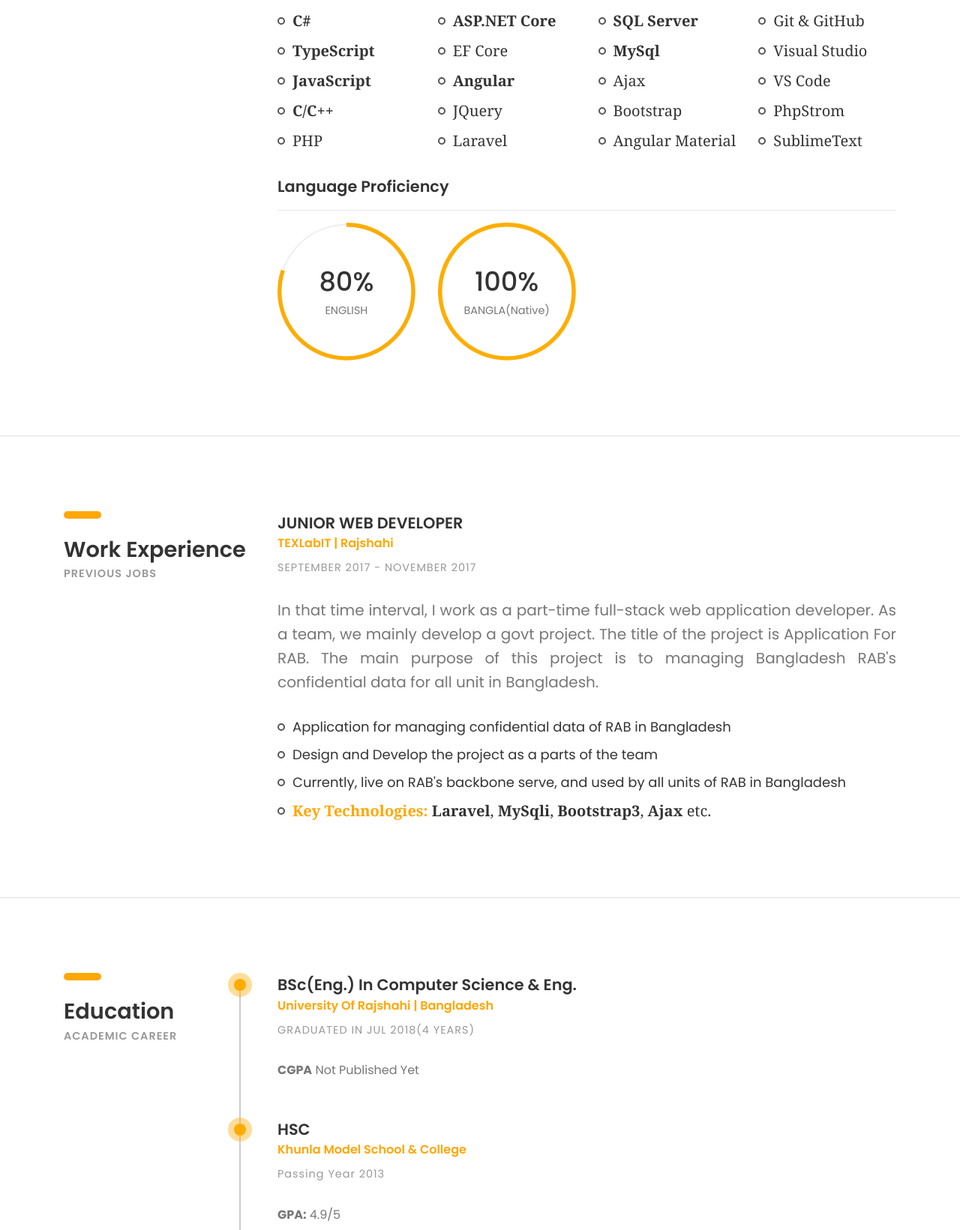
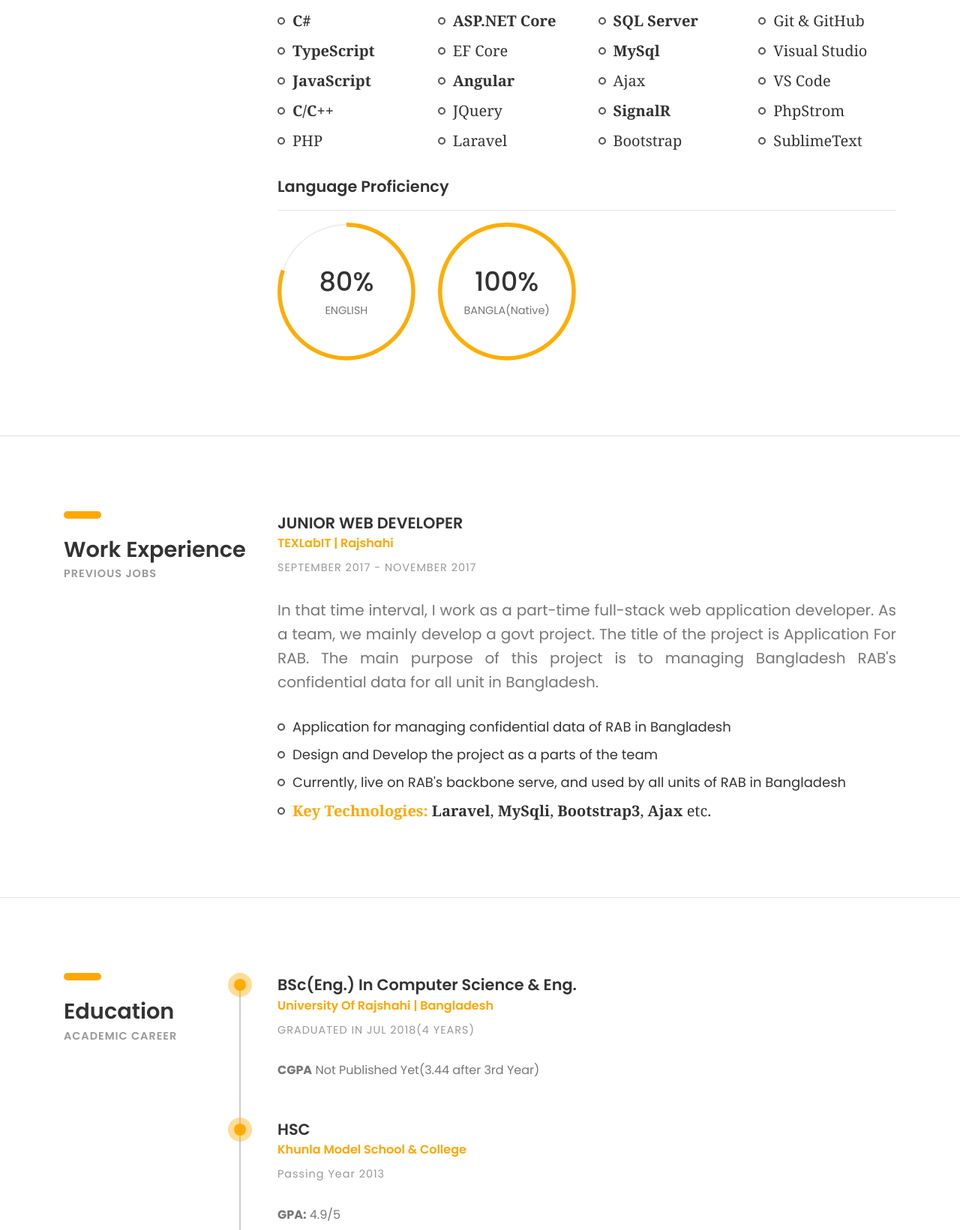
Before and after one commit to Jaggesher/jaggesher.github.io, a plain HTML site: page index.html in a window 1280 px wide. Shown: the part 1102-2743 px from the top of the page at 75% size. Drawn offline with Linux system fonts and the light colour scheme; files whose address does not match are found by name.

Commit message:
Skill Updated

```diff
--- a/index.html
+++ b/index.html
@@ -208,8 +208,8 @@
 									<li><b>SQL Server</b></li>
 									<li><b>MySql</b></li>
 									<li>Ajax</li>
+									<li><b>SignalR</b></li>
 									<li>Bootstrap</li>
-									<li>Angular Material</li>
 								</ul>
 							</div>
 						</div>
@@ -339,7 +339,7 @@
 								</h5>
 								<h6 class="font-lite-black margin-t-10">GRADUATED IN JUL 2018(4 YEARS)</h6>
 								<p class="margin-tb-30">
-									<p><Strong>CGPA</Strong> Not Published Yet</p>
+									<p><Strong>CGPA</Strong> Not Published Yet(3.44 after 3rd Year)</p>
 								</p>
 							</div>
 							<!-- education -->
```
